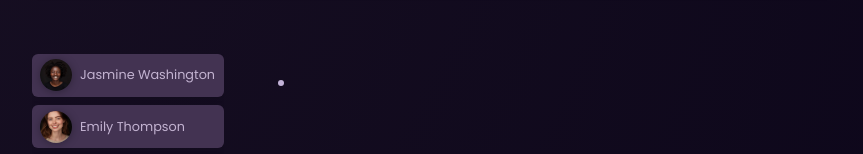
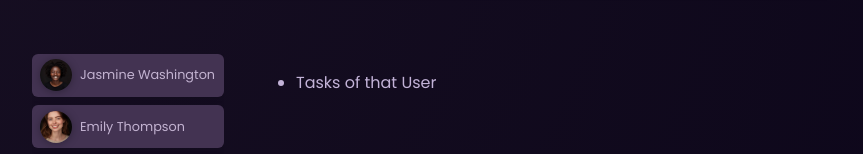
Before and after one commit to werbna/angular-essentials, an Angular app: page / in a window 1280 px wide. Shown: the part 218-372 px from the top of the page, without its empty margins (208-1071 px from the left). Built offline with nearby package versions, Linux system fonts and the light colour scheme.

Commit message:
you can also use signal instead of the decorator when it comes to output as well

```diff
--- a/src/app/app.component.html
+++ b/src/app/app.component.html
@@ -52,6 +52,6 @@
     </li>
   </ul>
   <ul id="tasks">
-    <li></li>
+    <li> Tasks of that User</li>
   </ul>
 </main>
--- a/src/app/user/user.component.ts
+++ b/src/app/user/user.component.ts
@@ -1,4 +1,4 @@
-import { Component, Input, Output, EventEmitter  } from '@angular/core';
+import { Component, Input, Output, EventEmitter, output  } from '@angular/core';
 @Component({
   selector: 'app-user',
   standalone: true,
@@ -10,7 +10,8 @@ export class UserComponent {
   @Input({required: true}) id!: string;
   @Input({required: true}) avatar!: string;
   @Input({required: true}) name!: string;
-  @Output() select = new EventEmitter();
+  // @Output() select = new EventEmitter();
+  select = output<string>();
 
   get imagePath() {
     return `assets/users/` + this.avatar;
```
